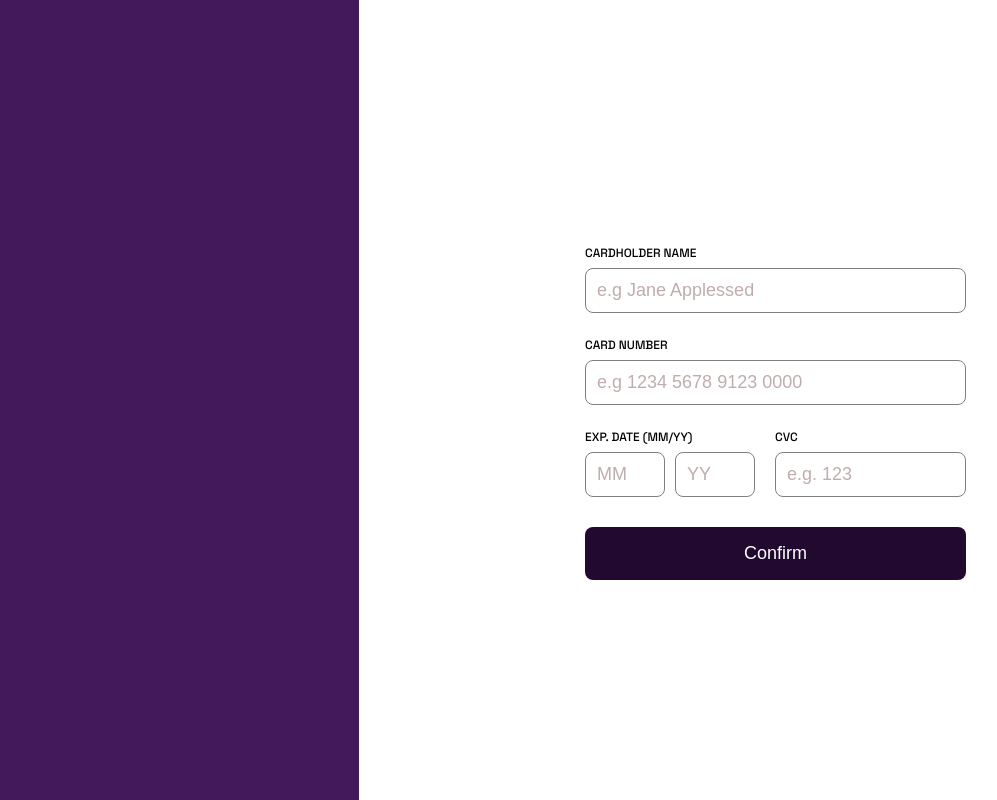
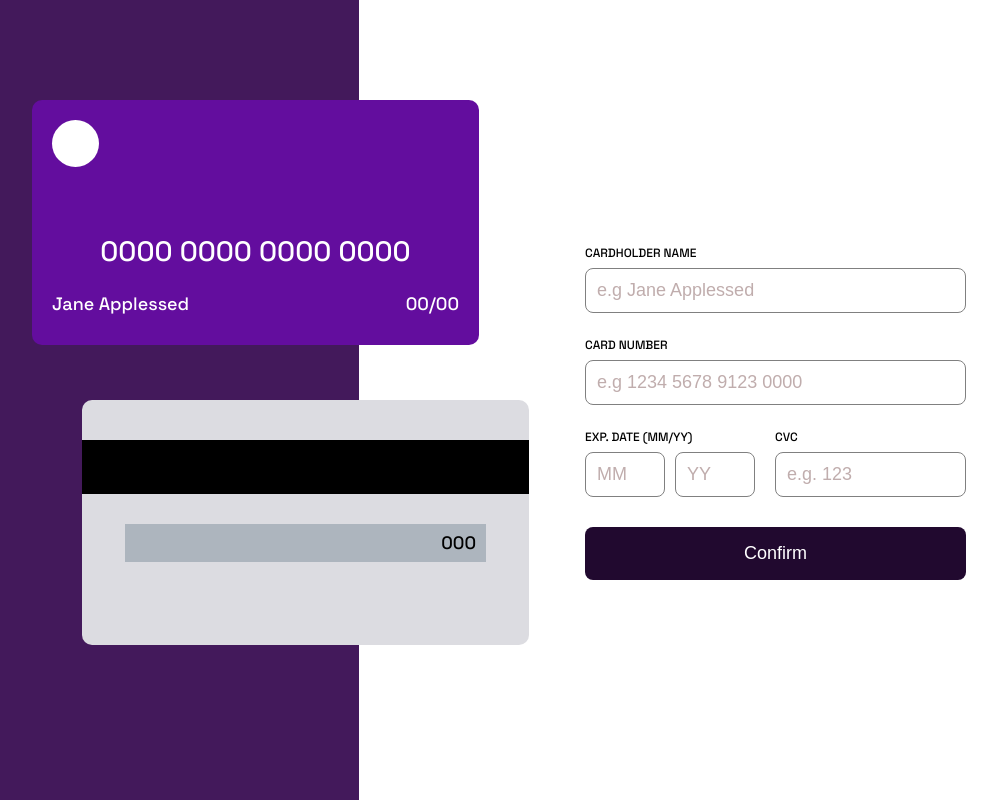
Before and after one commit to beqatsk/interactive-card, a plain HTML site: page index.html in a window 1280 px wide. Shown: the whole page, without its empty margins (88-1085 px from the left). Drawn offline with Linux system fonts and the light colour scheme.

Commit message:
add card divs

```diff
--- a/css/style.css
+++ b/css/style.css
@@ -6,7 +6,6 @@ body {
   font-family: "Space Grotesk", sans-serif;
   font-weight: 500;
   display: flex;
-  justify-content: center;
   align-items: center;
   position: relative;
 }
@@ -36,7 +35,6 @@ h2 {
 .error4,
 .error5 {
   display: none;
-  font-size: 14px;
   color: red;
 }
 #name,
@@ -92,16 +90,60 @@ h2 {
   background-color: #6c2396;
 }
 .front-card {
-  display: none;
   position: absolute;
+  width: 447px;
+  height: 245px;
   top: 100px;
-  left: 164px;
+  left: 120px;
+  background-color: #630d9e;
+  padding: 20px;
   border-radius: 10px;
 }
+.oval {
+  width: 47px;
+  height: 47px;
+  border-radius: 50%;
+  background-color: white;
+}
+h3 {
+  width: 407px;
+  font-size: 28px;
+  color: white;
+  margin-top: 70px;
+  text-align: center;
+}
+.user-card {
+  display: flex;
+  justify-content: space-between;
+  align-items: center;
+  margin-top: 30px;
+  color: white;
+  font-size: 18px;
+}
 .back-card {
-  display: none;
+  width: 447px;
+  height: 245px;
+  background-color: #dcdce1;
   position: absolute;
   top: 400px;
-  left: 258px;
+  left: 170px;
   border-radius: 10px;
+  display: flex;
+  flex-direction: column;
+  align-items: center;
 }
+.black-line {
+  margin-top: 40px;
+  width: 100%;
+  height: 54px;
+  background-color: black;
+}
+.card-cvc {
+  margin-top: 30px;
+  width: 361px;
+  height: 38px;
+  background-color: #adb5be;
+  padding: 10px;
+  text-align: right;
+  font-size: 18px;
+}
--- a/index.html
+++ b/index.html
@@ -21,7 +21,7 @@
         <p class="error1">invalid input</p>
         <h2>CARD NUMBER</h2>
         <input
-          type="text"
+          type="number"
           id="number"
           placeholder="e.g 1234 5678 9123 0000"
           required
@@ -37,7 +37,7 @@
               </div>
               <div>
                 <input type="text" id="year" placeholder="YY" required />
-                <p class="error4">invalid in</p>
+                <p class="error4">invalid input</p>
               </div>
             </div>
           </div>
@@ -50,8 +50,18 @@
         <button id="button">Confirm</button>
       </form>
     </div>
-    <img src="images/front-side.png" alt="card-img" class="front-card" />
-    <img src="images/back-side.png" alt="card-img" class="back-card" />
+    <div class="front-card">
+      <div class="oval"></div>
+      <h3>0000 0000 0000 0000</h3>
+      <div class="user-card">
+        <h4 class="user-name">Jane Applessed</h4>
+        <span class="card-date">00/00</span>
+      </div>
+    </div>
+    <div class="back-card">
+      <div class="black-line"></div>
+      <div class="card-cvc">000</div>
+    </div>
     <script src="./script.js"></script>
   </body>
 </html>
--- a/script.js
+++ b/script.js
@@ -1,4 +1,5 @@
 const error1 = document.querySelector(".error1");
+const error2 = document.querySelector(".error2");
 const error3 = document.querySelector(".error3");
 const error4 = document.querySelector(".error4");
 const error5 = document.querySelector(".error5");
@@ -13,6 +14,16 @@ function nameCheck() {
     error1.style.display = "block";
   }
 }
+function cardNumberCheck() {
+  let cardNumberInput = document.querySelector("#number").value;
+  let splited = cardNumberInput.split("");
+  if (splited.length === 16) {
+    error2.style.display = "none";
+  } else {
+    error2.style.display = "block";
+  }
+}
+
 function monthCheck() {
   let monthInput = Number(document.querySelector("#month").value);
   if (monthInput >= 1 && monthInput <= 12) {
@@ -32,7 +43,6 @@ function yearCheck() {
 
 function cvcCheck() {
   let cvcInput = Number(document.querySelector("#cvc").value);
-  console.log(typeof cvcInput);
   if (cvcInput >= 100 && cvcInput <= 999) {
     error5.style.display = "none";
   } else {
@@ -42,6 +52,7 @@ function cvcCheck() {
 
 button.addEventListener("click", () => {
   nameCheck();
+  cardNumberCheck();
   monthCheck();
   yearCheck();
   cvcCheck();
```
Also changed, not shown: images/back-side.png (deleted), images/front-side.png (deleted).
